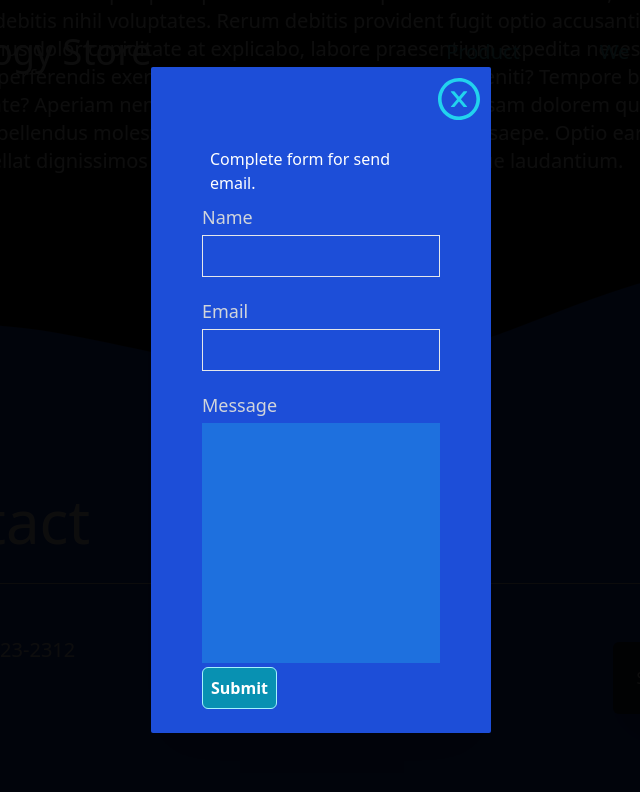
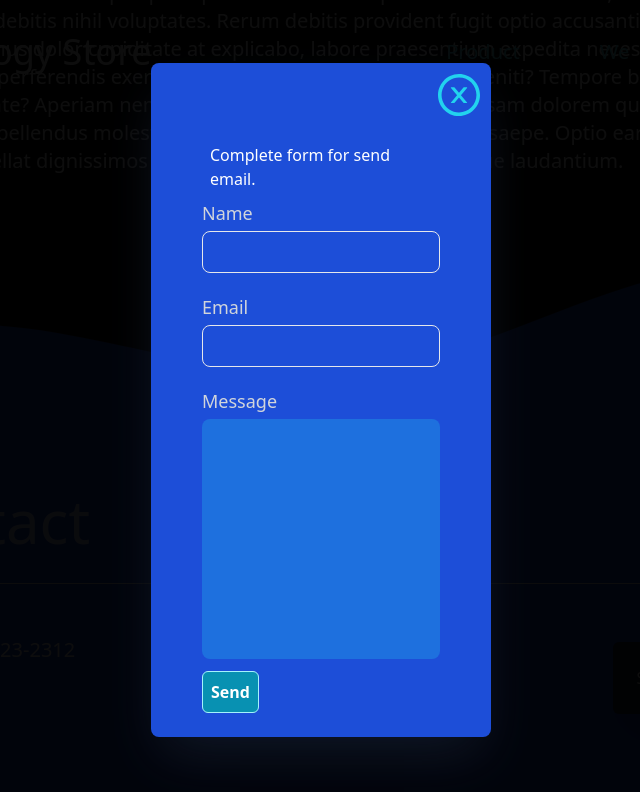
Before and after one commit to tomasquinteros/landing-page, a React (Vite) app: page / in a window 1280 px wide. Both pictures are taken after a click on the button "Send Messege". Shown: the part 3615-4407 px from the top of the page, without its empty margins (319-959 px from the left). Built offline with nearby package versions, Linux system fonts and the light colour scheme.

Commit message:
change style Contact.jsx and Form.jsx

```diff
--- a/src/components/Contact/Contact.jsx
+++ b/src/components/Contact/Contact.jsx
@@ -12,7 +12,7 @@ const Contact = () => {
          {waveTop}
          <div className='flex flex-col items-center bg-blue-700'>
             <div id="Contact" className="flex flex-col gap-5 w-3/4 mb-12">
-               <h2 className="text-4xl md:text-6xl font-medium text-white border-b p-8">Contact</h2>
+               <h2 className="text-4xl md:text-6xl font-medium text-indigo-200 border-b p-8">Contact</h2>
                <div className="flex flex-col md:flex-row items-center justify-between gap-20 p-8">
                   <FastContact/>
                   <div className="flex flex-col gap-4">
@@ -27,7 +27,7 @@ const Contact = () => {
                {openModal ?
                   <div className="z-40 bg-black/95 fixed top-0 left-0 w-screen h-screen flex justify-center items-center">
                      <motion.div
-                        className="flex flex-col items-center justify-between bg-blue-700 p-2 rounded-sm shadow-2xl w-3/4 lg:w-auto md:full"
+                        className="flex flex-col items-center justify-between bg-blue-700 shadow-2xl shadow-gray-900 p-2 rounded-lg w-3/4 lg:w-auto md:full"
                         initial={{ scale: 0 }}
                         animate={{ rotate: 0, scale: 1 }}
                         transition={{ type: "spring" }}>
--- a/src/components/Contact/Form.jsx
+++ b/src/components/Contact/Form.jsx
@@ -33,11 +33,11 @@ const Form = () => {
       <div className="w-5/6">
          <div>
             <form id="form" onSubmit={handleSubmit((data) => console.log(data))} className="md:p-4">
-               <p className={!completed() ? "text-red-600 p-2" : "text-white p-2"}>Complete form for send email.</p>
+               <p className={!completed() ? "text-red-600 p-2 relative" : "text-white p-2"}>Complete form for send email.</p>
                <ul className="flex flex-col gap-1 md:gap-4">
                   <li className="flex flex-col md:gap-1 w-full">
                      <label className="text-lg text-gray-300 font-medium">Name</label>
-                     <input className="bg-transparent border p-2 text-white" type="text"
+                     <input className="bg-transparent border rounded-lg p-2 text-white" type="text"
                         {...register("Name",
                            {
                               required: "Name is required",
@@ -50,7 +50,7 @@ const Form = () => {
                   </li>
                   <li className="flex flex-col gap-1 w-full">
                      <label className="text-lg text-gray-300 font-medium">Email</label>
-                     <input className="bg-transparent border p-2 text-white" type="email"
+                     <input className="bg-transparent border rounded-lg p-2 text-white" type="email"
 
                         {...register("Email",
                            {
@@ -67,7 +67,7 @@ const Form = () => {
                   </li>
                   <li className="flex flex-col gap-1 w-full">
                      <label className="text-lg text-gray-300 font-medium">Message</label>
-                     <textarea cols="30" rows="10" className="resize-none bg-cyan-400/25"
+                     <textarea cols="30" rows="10" className="resize-none bg-cyan-400/25 rounded-lg"
                         {...register("textArea",
                            {
                               required: "Message is required",
@@ -79,7 +79,7 @@ const Form = () => {
                      <span className="text-red-600 font-light">{errors.textArea?.message}</span>
                   </li>
                </ul>
-               <input className="bg-cyan-600 border border-cyan-200 rounded-md font-bold p-2 text-white hover:scale-110 transition-all" type="submit" onClick={() => { setSend(true) }} />
+               <input className="bg-cyan-600 border border-cyan-200 rounded-md font-bold p-2 mt-2 text-white hover:scale-110 transition-all" type="submit" value="Send" onClick={() => { setSend(true) }} />
             </form>
          </div>
          {send & completed() ?
```
